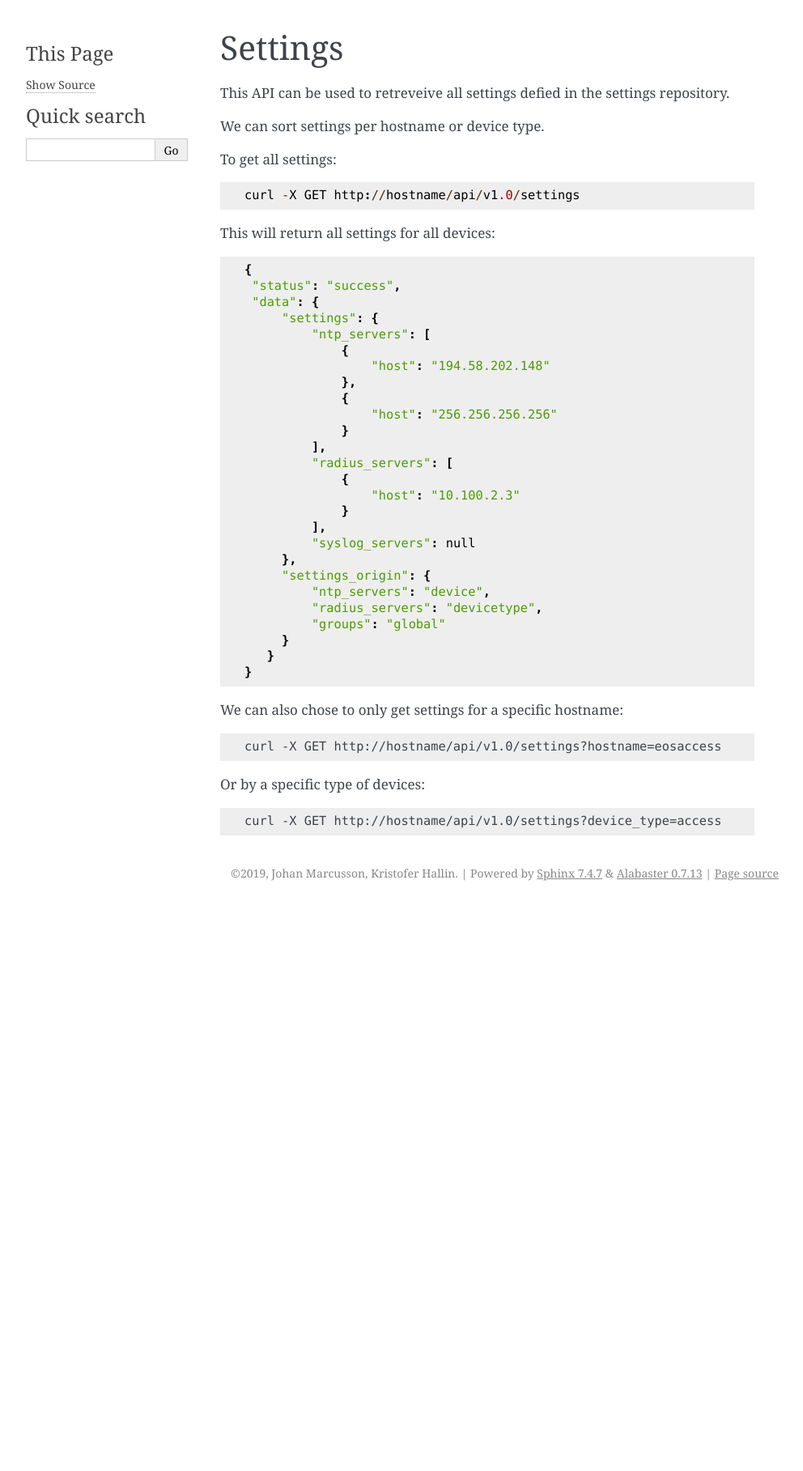
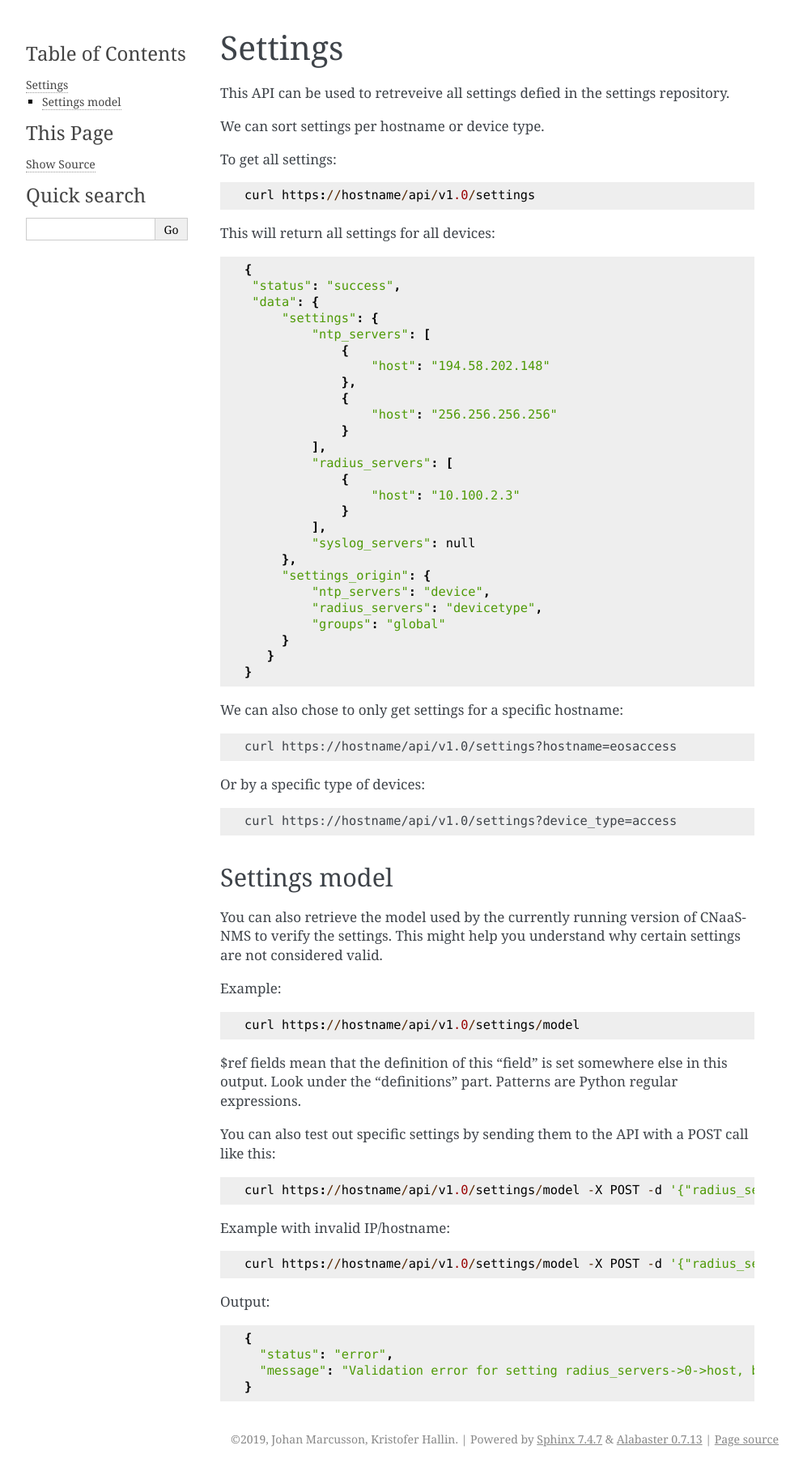
Before and after one commit to SUNET/cnaas-nms, a Sphinx documentation site: the page built from docs/apiref/settings.rst, in a window 1280 px wide. Shown: the whole page at 81% size, without its empty margins (148-1140 px from the left). Built offline with Sphinx 7.4.7, drawn with Linux system fonts in a browser that asks for light colours; before the commit the page ends 1118 px from its top, so only the background shows below that.

Commit message:
Add settings/model API to get/verify settings model

```diff
--- a/docs/apiref/settings.rst
+++ b/docs/apiref/settings.rst
@@ -9,7 +9,7 @@ To get all settings:
 
 ::
 
-   curl -X GET http://hostname/api/v1.0/settings
+   curl https://hostname/api/v1.0/settings
 
 This will return all settings for all devices:
 
@@ -46,10 +46,49 @@ We can also chose to only get settings for a specific hostname:
 
 ::
 
-   curl -X GET http://hostname/api/v1.0/settings?hostname=eosaccess
+   curl https://hostname/api/v1.0/settings?hostname=eosaccess
 
 Or by a specific type of devices:
 
 ::
 
-   curl -X GET http://hostname/api/v1.0/settings?device_type=access
+   curl https://hostname/api/v1.0/settings?device_type=access
+
+Settings model
+--------------
+
+You can also retrieve the model used by the currently running version of
+CNaaS-NMS to verify the settings. This might help you understand why certain
+settings are not considered valid.
+
+Example:
+
+::
+
+   curl https://hostname/api/v1.0/settings/model
+
+$ref fields mean that the definition of this "field" is set somewhere else
+in this output. Look under the "definitions" part. Patterns are Python
+regular expressions.
+
+You can also test out specific settings by sending them to the API with a
+POST call like this:
+
+::
+
+   curl https://hostname/api/v1.0/settings/model -X POST -d '{"radius_servers": [{"host": "1.1.1.1"}]}' -H "Content-Type: application/json"
+
+Example with invalid IP/hostname:
+
+::
+
+   curl https://hostname/api/v1.0/settings/model -X POST -d '{"radius_servers": [{"host": "10.0.0.500"}]}' -H "Content-Type: application/json"
+
+Output:
+
+::
+
+   {
+     "status": "error",
+     "message": "Validation error for setting radius_servers->0->host, bad value: 10.0.0.500 (value origin: API POST data)\nMessage: string does not match regex \"^((?:(?:25[0-5]|2[0-4][0-9]|[01]?[0-9][0-9]?)\\.){3}(?:25[0-5]|2[0-4][0-9]|[01]?[0-9][0-9]?)|([a-z0-9-]{1,63}\\.)([a-z-][a-z0-9-]{1,62}\\.?)+)$\", field should be: Hostname, FQDN or IP address\n"
+   }
```
Also changed, not shown: 1 other file.
